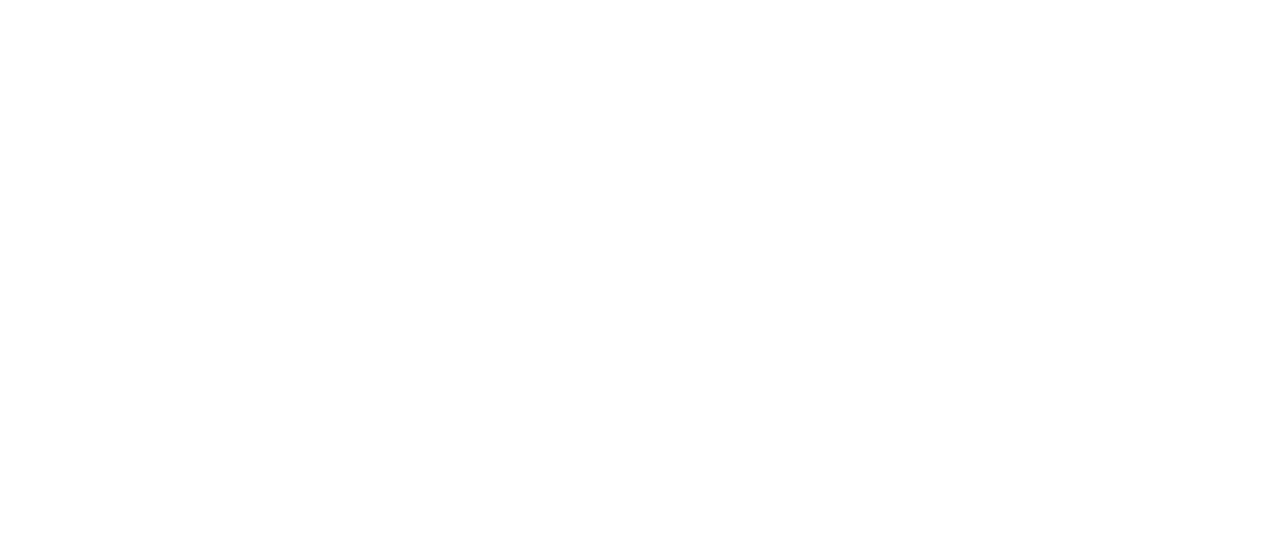
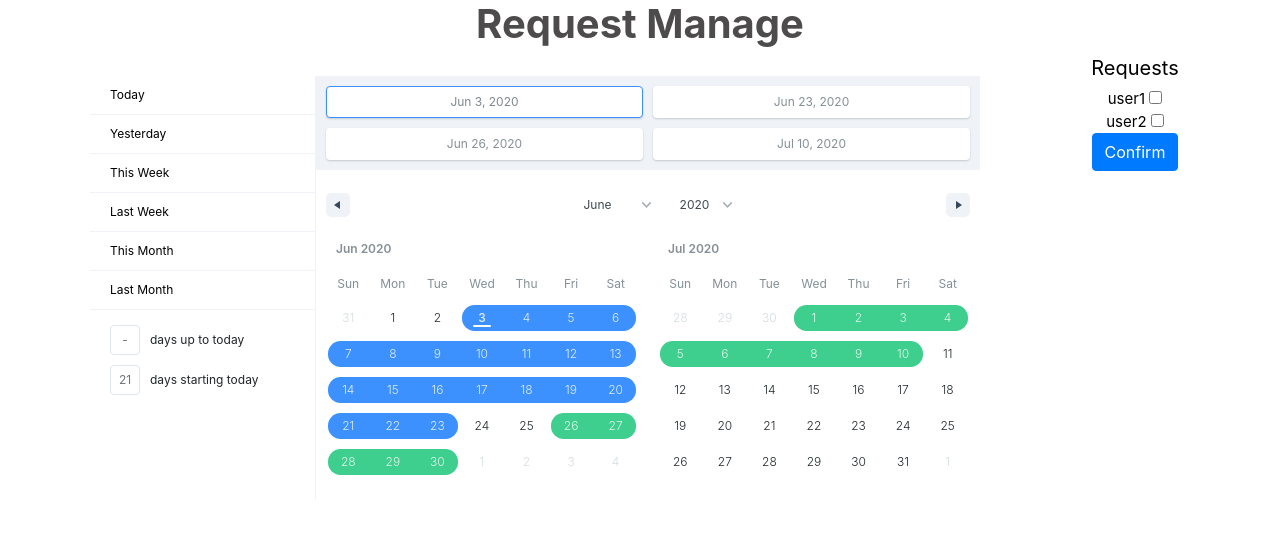
Before and after one commit to Daniel-H-99/2020S_HCI_Zoomtopia, a React (Create React App) app: page /requestM in a window 1280 px wide. Shown: the top 538 px of the page. Built offline with nearby package versions, Linux system fonts and the light colour scheme.

Commit message:
modified calendar

```diff
--- a/src/App.js
+++ b/src/App.js
@@ -7,8 +7,8 @@
 
 import MainPage from './pages/MainPage';
 import RegisterRoomPage from './pages/RegisterRoomPage';
-
-
+import RequestManage from './pages/requestComp/RequestManage'
+import SampleReq from './pages/requestComp/sampleReq';
 
 const history = createBrowserHistory();
 
@@ -41,6 +41,8 @@
           <Switch>
             <Route exact path="/" component={MainPage} />
             <Route exact path="/RegisterRoom" component={RegisterRoomPage} />
+            <Route exact path= "/requestM" component={RequestManage}/>
+            <Route exact path= "/testsample" component={SampleReq}/>
           </Switch>
         </Suspense>
       </ScrollToTop>
--- /dev/null
+++ b/src/pages/requestComp/SampleReq.jsx
@@ -0,0 +1,47 @@
+import React, { Component } from 'react';
+import 'react-date-range/dist/styles.css'; // main css file
+import 'react-date-range/dist/theme/default.css'; // theme css file
+import { DateRangePicker } from 'react-date-range';
+import { addDays } from 'date-fns';
+import { useState } from 'react';
+
+
+class SampleReq extends Component {
+  handleSelect(ranges){
+    console.log(ranges);
+    // {
+    //   selection: {
+    //     startDate: [native Date Object],
+    //     endDate: [native Date Object],
+    //   }
+    // }
+  }
+  render(){
+    const selectionRange = {
+      startDate: new Date(),
+      endDate: addDays(new Date(), 20),
+      //color: 'lightgreen',
+      key: 'selection',
+    }
+
+    const selectionRange2 = {
+      startDate: addDays(new Date(), 23),
+      endDate: addDays(new Date(), 37),
+      //color: 'lightgreen',
+      key: 'selection2',
+      showDataDisplay: false
+    }
+    return (
+      <DateRangePicker
+        ranges={[selectionRange, selectionRange2]}
+        onChange={this.handleSelect}
+        months={2}
+        direction="horizontal"
+      />
+    )
+  }
+}
+
+export default SampleReq;
+
+//   <Calview id="cal1"/>
--- a/src/pages/requestComp/requestdata.jsx
+++ b/src/pages/requestComp/requestdata.jsx
@@ -1,6 +1,8 @@
 import React from 'react';
+import {Button, Card, CardDeck} from 'react-bootstrap';
 import './requestdata.scss';
 import { render } from '@testing-library/react';
+
 
 class reqData extends React.Component {
 
@@ -23,9 +25,7 @@
 
   render() {
     return (
-      <button onClick={this.handleClick}>
-        Confirm
-      </button>
+      <Button variant="primary" onClick={this.handleClick} >Confirm</Button>
     );
   }
 }
--- a/src/pages/requestComp/requestmanage.jsx
+++ b/src/pages/requestComp/requestmanage.jsx
@@ -1,18 +1,8 @@
 import React from 'react';
-//import './Calendar.scss';
-import Salendar from './Calendar.jsx';
+import SampleReq from './SampleReq.jsx';
 import PageTitle from './pagetitle.jsx';
 import PageData from './requestdata.jsx';
 import { render } from '@testing-library/react';
-
-var datedata = [
-  {startY:"2020"},
-  {startM:"6"},
-  {startD:"12"},
-  {endY:"2020"},
-  {endM:"6"},
-  {endD:"29"}
-];
 
 class Calview extends React.Component {
   state={
@@ -23,26 +13,28 @@
       //position: 'absolute',
       //left: '50%',
       //transform: "translate(-50%, 10%)",
-      //float: 'left',
-
-      margin: '0 auto',
-      padding: "10px",
-      width: "500px",
-      height: "370px",
+      float: 'left',
+      margin: '10px auto',
+      marginLeft: '80px',
+      paddingLeft: "10px",
+      paddingRight: "10px",
+      paddingTop: "10px",
       minheight: "100px",
-      border : '2px solid lightblue',
-      borderRadius: '6%'
+      border : '0px solid lightblue',
+      borderRadius: '1%'
       //backgroundColor: '#f6f6f6'
       //overflow: "auto"
     };
     return (
-      <div style={mystyle}><Salendar/>
+      <section>
+      <div style={mystyle}><SampleReq/>
       </div>
+      </section>
     );
   }
 }
 
-class Requestmanage extends React.Component{
+class RequestManage extends React.Component{
   state = {
     title: 'hello'
   }
@@ -53,7 +45,7 @@
       alignItems: 'center',
     }
     return (
-      <main style={thisstyle}>
+      <main>
         <section>
           <PageTitle id = "mytitle1"/>
         </section>
@@ -69,6 +61,6 @@
   }
 }
 
-export default Requestmanage;
+export default RequestManage;
 
 //   <Calview id="cal1"/>
```
Also changed, not shown: package.json (+10 -1 lines), 1 other file (tests, documents, lock files or other folders).
